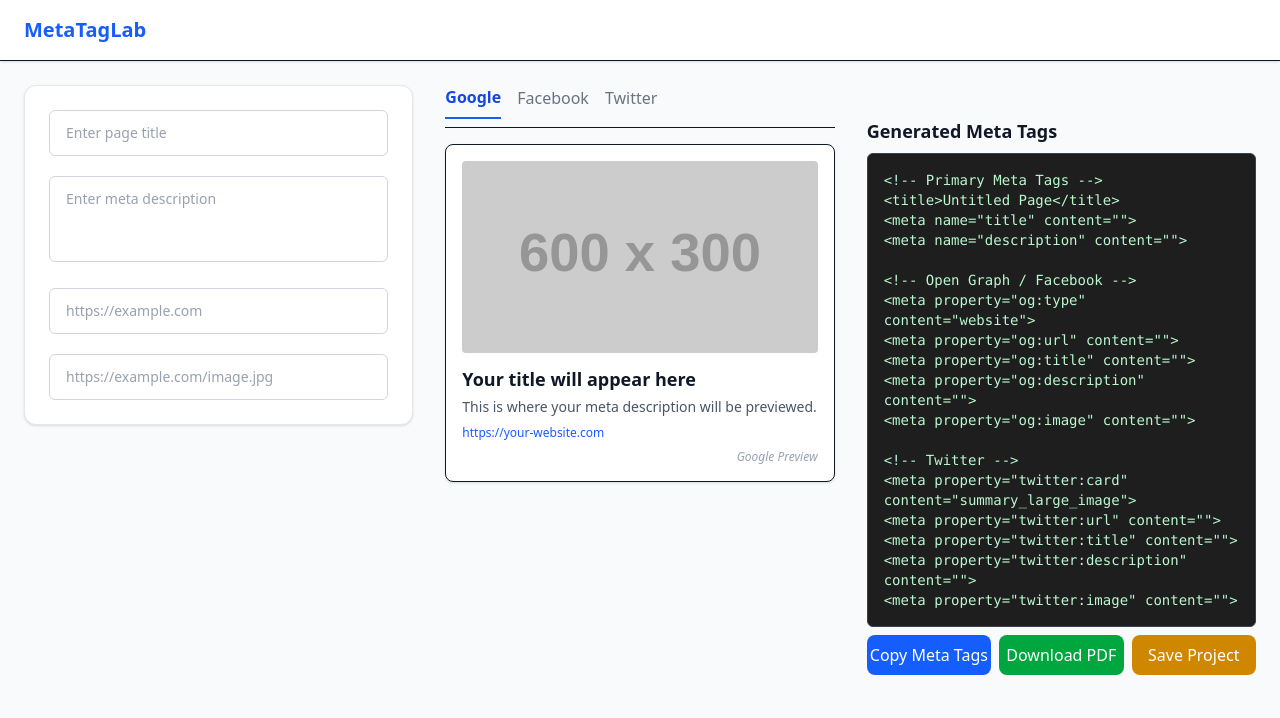
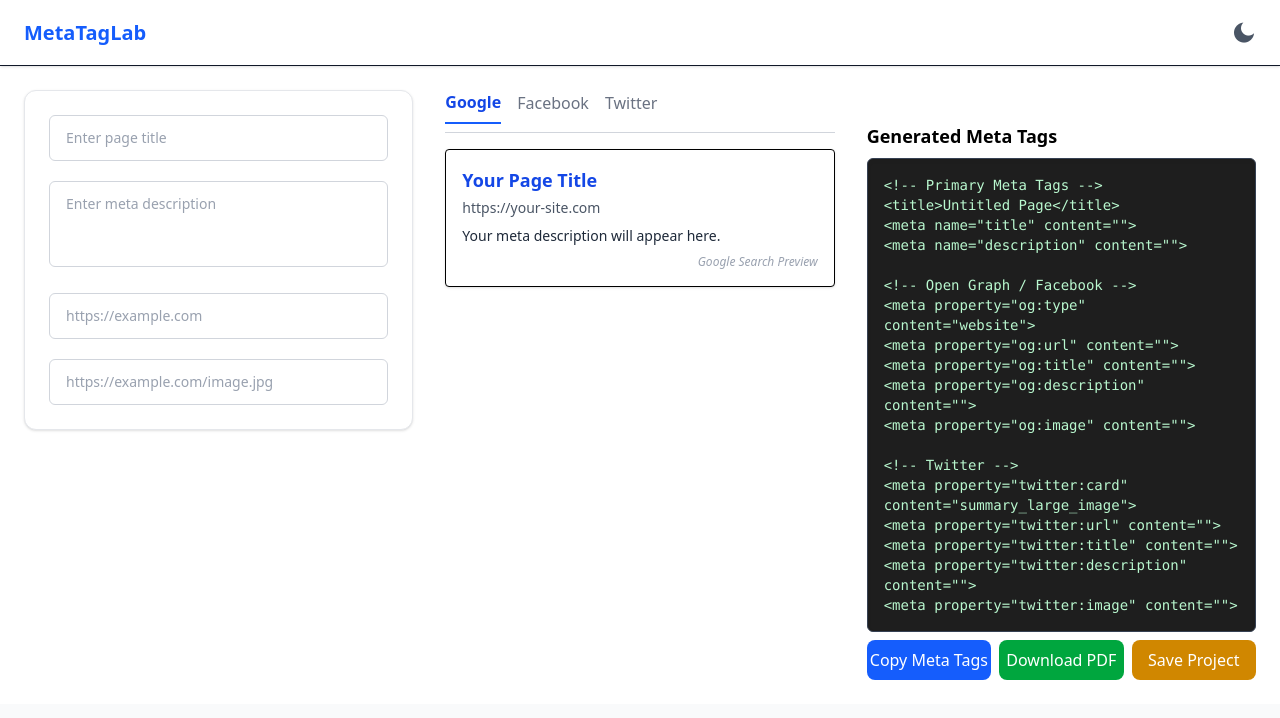
Before and after one commit to Basanta-khatri-0311/seo-meta-generator, a React (Vite) app: page / in a window 1280 px wide. Shown: the top 718 px of the page. Built offline with nearby package versions, Linux system fonts and the light colour scheme.

Commit message:
applied dark mode stylings

```diff
--- a/index.html
+++ b/index.html
@@ -1,8 +1,12 @@
-<!doctype html>
+<!DOCTYPE html>
 <html lang="en">
   <head>
     <meta charset="UTF-8" />
-    <link rel="icon" type="image/svg+xml" href="/vite.svg" />
+    <link rel="icon" type="image/svg+xml" href="" />
+    <link
+      href="https://cdn.jsdelivr.net/npm/remixicon@4.5.0/fonts/remixicon.css"
+      rel="stylesheet"
+    />
     <meta name="viewport" content="width=device-width, initial-scale=1.0" />
     <title>MetaTagLab</title>
   </head>
--- a/src/App.jsx
+++ b/src/App.jsx
@@ -4,7 +4,7 @@ import Home from './pages/Home'
 
 const App = () => {
   return (
-    <div className='min-h-screen bg-gray-50 text-gray-900'>
+    <div className='min-h-screen bg-gray-50 dark:bg-[#1c1c1c] text-gray-900'>
       <NavBar/>
       <Home/>
     </div>
--- a/src/components/PreviewCard.jsx
+++ b/src/components/PreviewCard.jsx
@@ -2,28 +2,78 @@ import React from "react";
 
 const PreviewCard = ({ platform, metaData }) => {
   const { title, description, image, url } = metaData;
+  const placeholderImage = "https://via.placeholder.com/600x300?text=Image+Preview";
 
-  return (
-    <div className="border rounded-lg p-4 shadow-sm bg-white max-w-full sm:max-w-md">
+  const renderGooglePreview = () => (
+    <div className="border p-4 bg-white dark:bg-[#1c1c1c] rounded shadow max-w-full sm:max-w-md transition-colors">
+      <h2 className="text-blue-700 dark:text-blue-400 text-lg font-semibold">
+        {title || "Your Page Title"}
+      </h2>
+      <p className="text-gray-600 dark:text-gray-400 text-sm mt-1">
+        {url || "https://your-site.com"}
+      </p>
+      <p className="text-gray-800 dark:text-gray-300 text-sm mt-2">
+        {description || "Your meta description will appear here."}
+      </p>
+      <p className="text-xs italic text-right text-gray-400 dark:text-gray-500 mt-2">
+        Google Search Preview
+      </p>
+    </div>
+  );
+
+  const renderFacebookPreview = () => (
+    <div className="bg-white dark:bg-[#1c1c1c] border rounded shadow max-w-full sm:max-w-md overflow-hidden transition-colors">
       <img
-        src={image || "https://via.placeholder.com/600x300?text=Image+Preview"}
-        alt="Preview"
-        className="h-40 sm:h-48 w-full object-cover mb-3 rounded"
+        src={image || placeholderImage}
+        alt="Facebook Preview"
+        className="w-full h-48 object-cover"
       />
-      <h2 className="font-bold text-base sm:text-lg truncate">
-        {title || "Your title will appear here"}
-      </h2>
-      <p className="text-sm text-gray-600 mt-1">
-        {description || "This is where your meta description will be previewed."}
-      </p>
-      <span className="text-xs text-blue-600 block mt-2">
-        {url || "https://your-website.com"}
-      </span>
-      <div className="text-right mt-2 text-xs italic text-gray-400">
-        {platform} Preview
+      <div className="p-4">
+        <p className="text-xs text-gray-500 dark:text-gray-400 mb-1">
+          {url || "https://your-site.com"}
+        </p>
+        <h2 className="font-bold text-lg dark:text-white">
+          {title || "Facebook Title"}
+        </h2>
+        <p className="text-sm text-gray-700 dark:text-gray-300 mt-1">
+          {description || "Facebook description..."}
+        </p>
+        <p className="text-xs italic text-right text-gray-400 dark:text-gray-500 mt-2">
+          Facebook Open Graph Preview
+        </p>
       </div>
     </div>
   );
+
+  const renderTwitterPreview = () => (
+    <div className="bg-white dark:bg-[#1c1c1c] border rounded shadow max-w-full sm:max-w-md p-4 transition-colors">
+      <div className="flex flex-col gap-2">
+        <span className="text-gray-500 dark:text-gray-400 text-xs">
+          {url || "https://your-site.com"}
+        </span>
+        <h2 className="font-semibold text-base dark:text-white">
+          {title || "Twitter Card Title"}
+        </h2>
+        <p className="text-sm text-gray-600 dark:text-gray-300">
+          {description || "Twitter card description..."}
+        </p>
+        <img
+          src={image || placeholderImage}
+          alt="Twitter Preview"
+          className="w-full h-36 object-cover rounded mt-2"
+        />
+      </div>
+      <p className="text-xs italic text-right text-gray-400 dark:text-gray-500 mt-2">
+        Twitter Card Preview
+      </p>
+    </div>
+  );
+
+  if (platform === "Google") return renderGooglePreview();
+  if (platform === "Facebook") return renderFacebookPreview();
+  if (platform === "Twitter") return renderTwitterPreview();
+
+  return null;
 };
 
 export default PreviewCard;
--- a/src/components/PreviewTabs.jsx
+++ b/src/components/PreviewTabs.jsx
@@ -2,19 +2,20 @@ import React, { useState } from "react";
 import PreviewCard from "./PreviewCard";
 
 const tabs = ["Google", "Facebook", "Twitter"];
-const PreviewTabs = ({metaData}) => {
+
+const PreviewTabs = ({ metaData }) => {
   const [active, setActive] = useState("Google");
   return (
     <div className="w-full">
-      <div className="flex gap-4 border-b overflow-x-auto pb-2">
+      <div className="flex gap-4 border-b border-gray-300 dark:border-gray-700 overflow-x-auto pb-2">
         {tabs.map((tab) => (
           <button
             key={tab}
             onClick={() => setActive(tab)}
-            className={`pb-2 whitespace-nowrap text-sm sm:text-base ${
+            className={`pb-2 whitespace-nowrap text-sm sm:text-base transition-colors ${
               active === tab
-                ? "border-b-2 border-blue-600 font-semibold text-blue-700"
-                : "text-gray-500 hover:text-black"
+                ? "border-b-2 border-blue-600 font-semibold text-blue-700 dark:text-blue-400"
+                : "text-gray-500 dark:text-gray-400  dark:hover:text-blue-300"
             }`}
           >
             {tab}
--- a/src/pages/Home.jsx
+++ b/src/pages/Home.jsx
@@ -2,7 +2,6 @@ import React, { useState } from "react";
 import MetaForm from "../components/MetaForm";
 import PreviewTabs from "../components/PreviewTabs";
 import MetaOutput from "../components/MetaOutput";
-import { generateMetaTags } from "../utils/metaBuilder";
 
 const Home = () => {
   const [metaData, setMetaData] = useState({
@@ -11,9 +10,10 @@ const Home = () => {
     image: "",
     url: "",
   });
+
   return (
-    <div className="flex flex-col md:flex-row gap-8 px-4 sm:px-6 py-6 max-w-7xl mx-auto">
-      {/* Left:Form */}
+    <div className="flex flex-col md:flex-row gap-8 px-4 sm:px-6 py-6 max-w-7xl mx-auto bg-white dark:bg-[#1c1c1c] text-black dark:text-white transition-colors">
+      {/* Left: Form */}
       <div className="w-full md:w-1/3">
         <MetaForm metaData={metaData} setMetaData={setMetaData} />
       </div>
```
